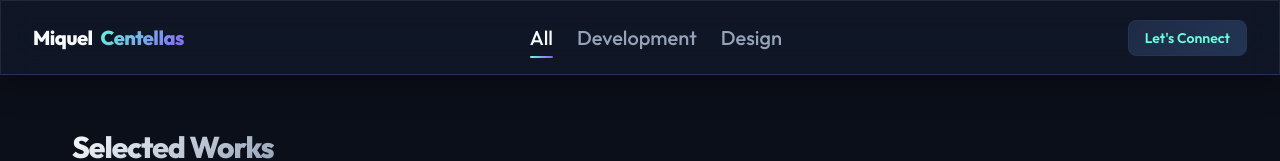
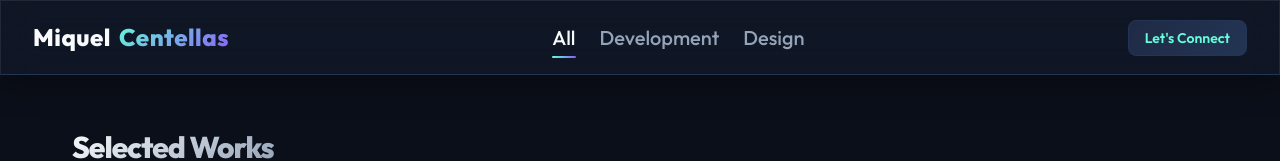
Before and after one commit to miquelcentellas/miquel, a React (Vite) app: page / in a window 1280 px wide. Shown: the top 161 px of the page. Built offline with nearby package versions, Linux system fonts and the light colour scheme.

Commit message:
manual commit 6th Card added

```diff
--- a/src/components/Header/Header.module.scss
+++ b/src/components/Header/Header.module.scss
@@ -10,10 +10,10 @@
 
 .logo {
   font-family: var.$font-sans;
-  font-size: var.$font-size-xl;
+  font-size: var.$font-size-2xl;
   font-weight: 800;
   color: var.$color-text-primary;
-  letter-spacing: -0.5px;
+  letter-spacing: 0.5px;
   cursor: pointer;
   @include mix.flex(center, center, row, var.$spacing-2);
 
```
